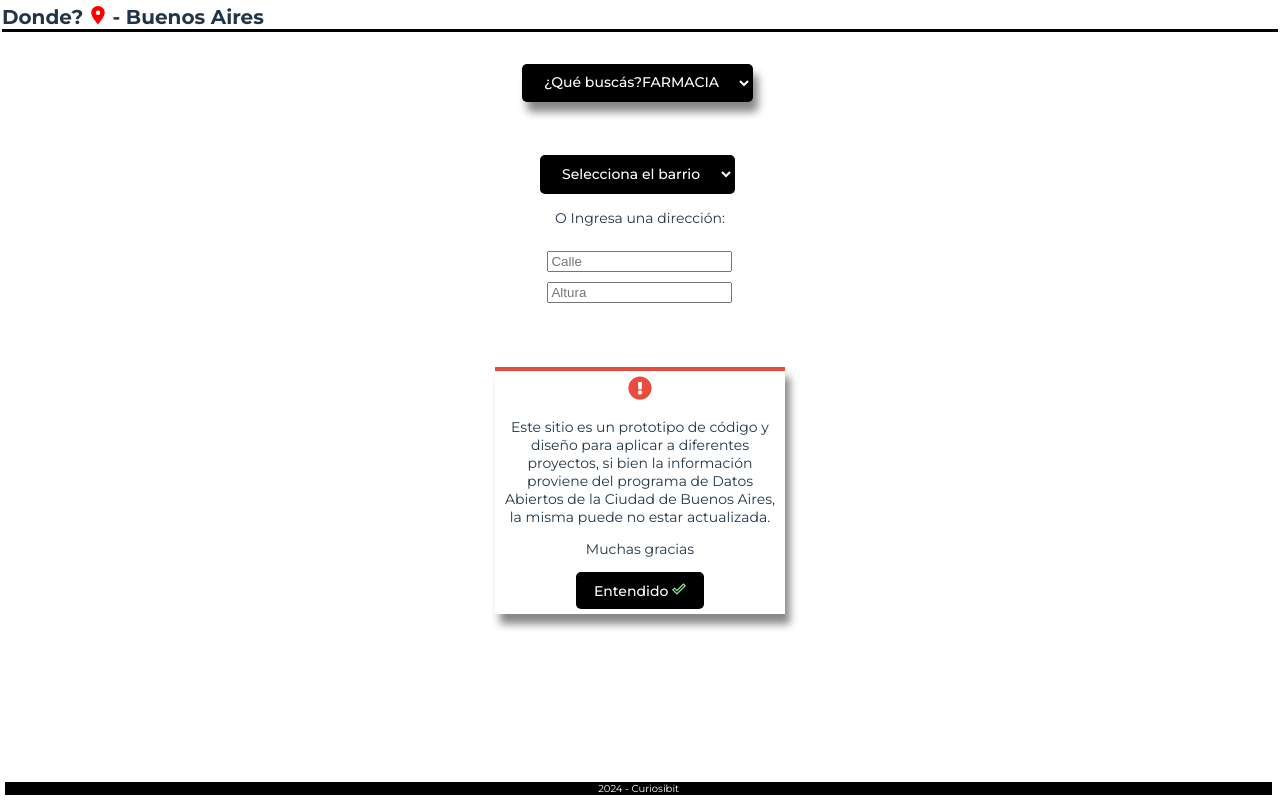
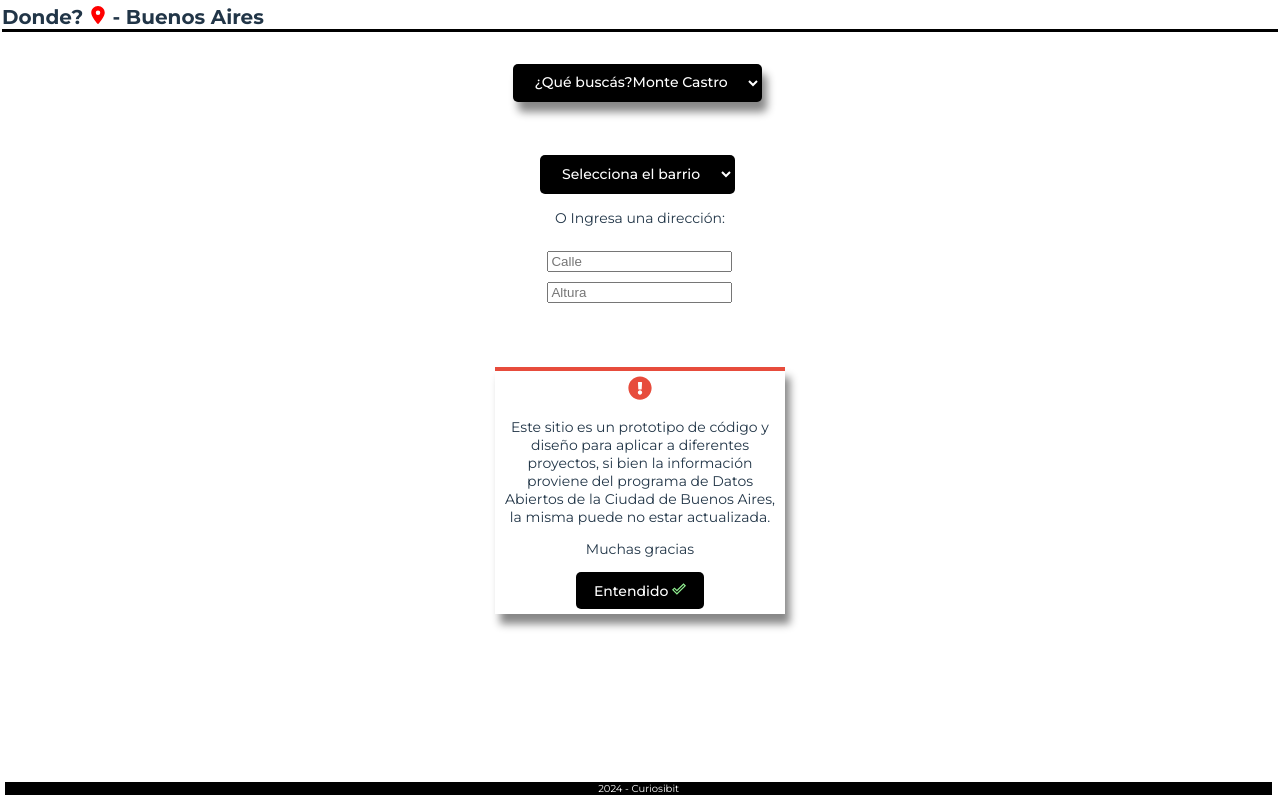
Before and after one commit to Rom1na/dondeba, a React (Vite) app: page / in a window 1280 px wide. Built offline with nearby package versions, Linux system fonts and the light colour scheme.

Commit message:
Modificacion Main4

```diff
--- a/src/components/Main2.jsx
+++ b/src/components/Main2.jsx
@@ -15,7 +15,7 @@ const Main = () => {
 
     const barrios = sel.barrios;
     const tipos = sel.tipos;
-
+    const texto = farmacias[0].barrio;
 
 
 
@@ -173,7 +173,7 @@ const Main = () => {
                  }
                onChange={manejarSelectTipo}>
 
-                         <option selected>¿Qué buscás?{farmacias[0].objeto}</option>
+                         <option selected>¿Qué buscás?{texto}</option>
                          {
                              tipos?.map((valor)=>(
                                <option key={valor} value={valor}>
```
